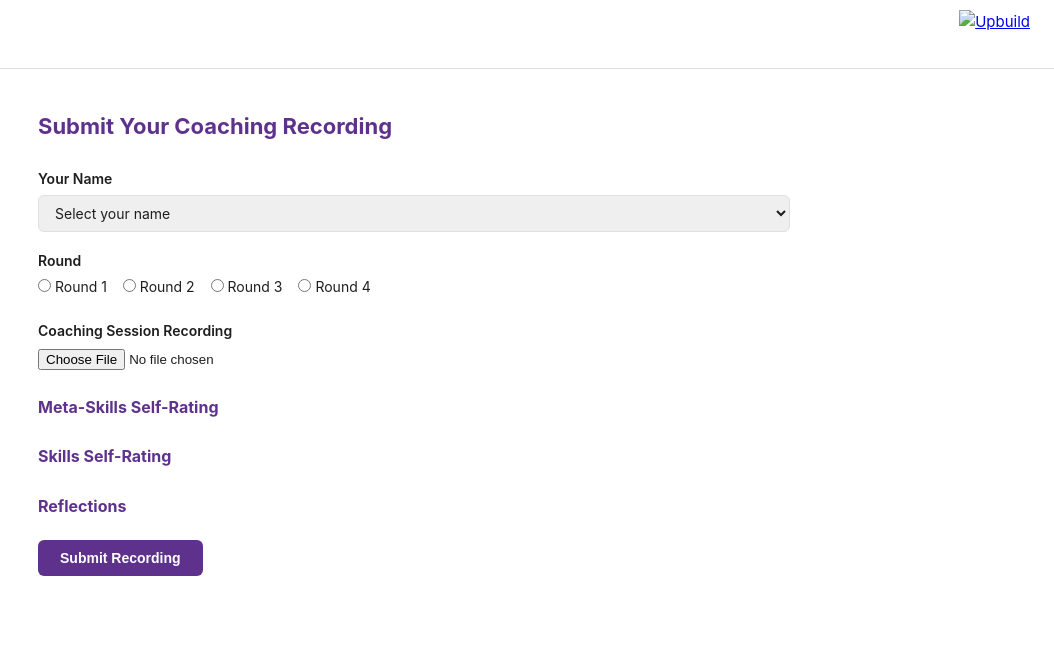
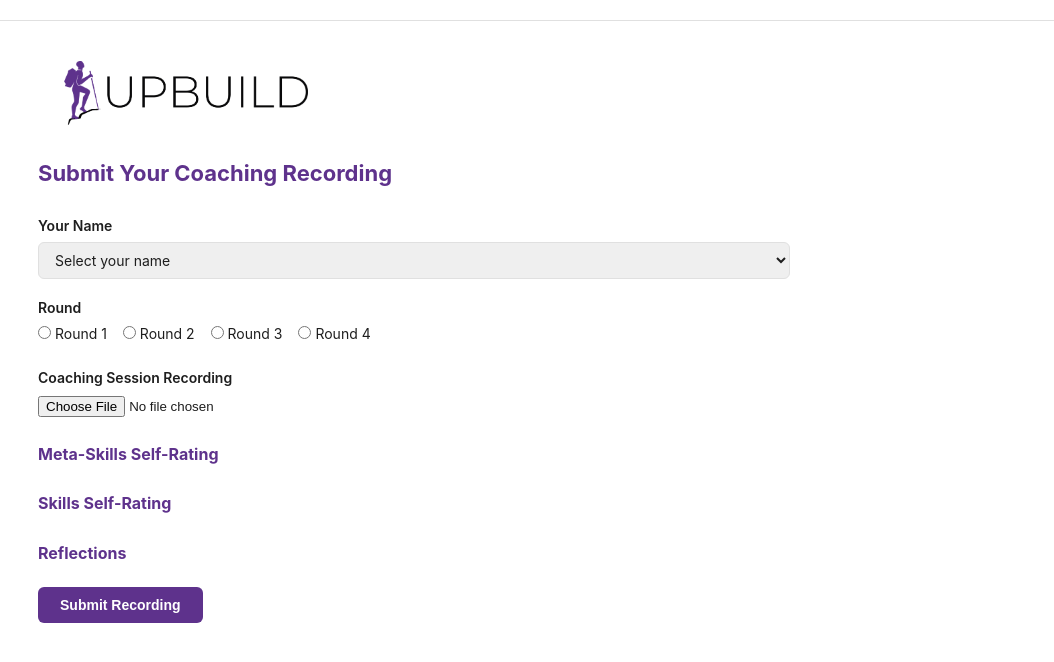
Before and after one commit to Upbuild123/UCT-Mentoring-JS, a website: page public/index.html in a window 1280 px wide. Shown: the whole page, without its empty margins (226-1280 px from the left). Drawn offline with Linux system fonts and the light colour scheme; no server answers.

Commit message:
Add logo image and move above heading on submission page
Co-Authored-By: Claude Sonnet 4.6 <noreply@anthropic.com>

```diff
--- a/public/index.html
+++ b/public/index.html
@@ -7,8 +7,9 @@
   <link rel="stylesheet" href="/css/style.css">
 </head>
 <body>
-  <header><a href="/"><img src="/images/upbuild-logo.png" alt="Upbuild" class="logo-img"></a></header>
+  <header></header>
   <main>
+    <div style="margin-bottom:24px"><img src="/images/upbuild-logo.png" alt="Upbuild" style="height:64px;width:auto"></div>
     <h1>Submit Your Coaching Recording</h1>
 
     <div id="banner-area"></div>
```
Also changed, not shown: public/images/upbuild-logo.png (added).
